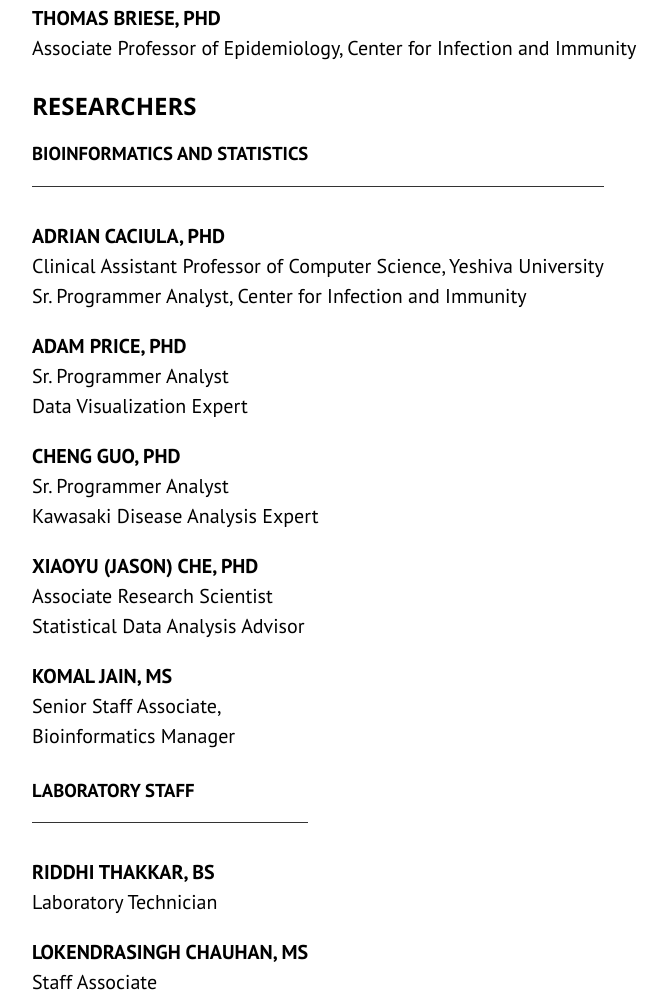
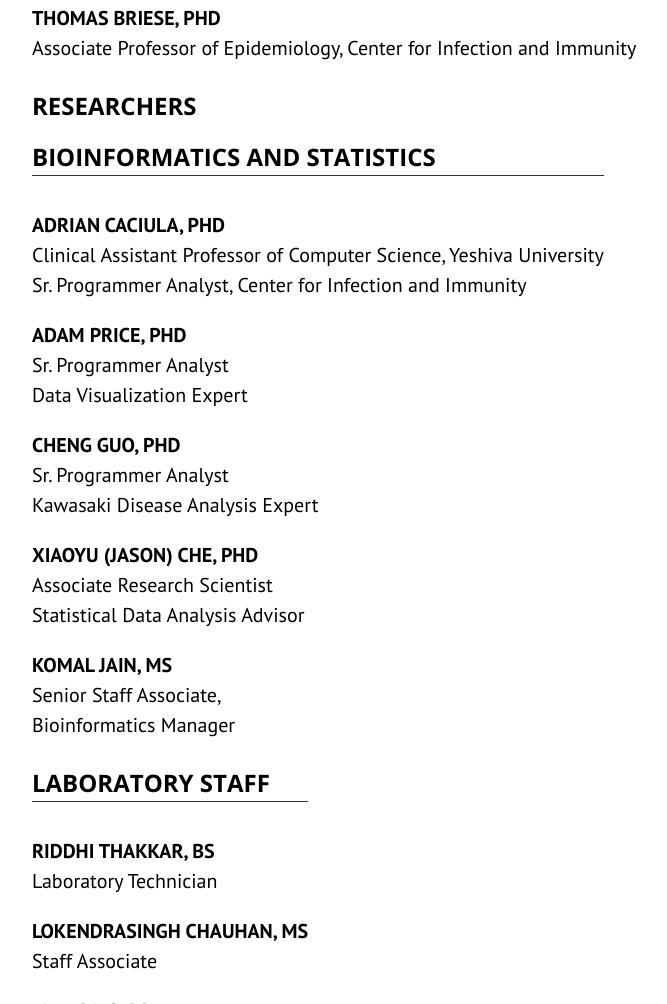
Before and after one commit to ciibioinformatics/ciibioinformatics.github.io, a plain HTML site: page serochip/index.html in a window 1280 px wide. Shown: the part 1140-2144 px from the top of the page, without its empty margins (188-855 px from the left). Drawn offline with nearby package versions, Linux system fonts and the light colour scheme.

Commit message:
Update index.html

```diff
--- a/serochip/index.html
+++ b/serochip/index.html
@@ -123,7 +123,7 @@
 
       <div class="flex-row">
           <div class="flex-item flex-column">
-            <h3 class="add-top-margin">BIOINFORMATICS AND STATISTICS </h3>
+            <h2 class="add-top-margin">BIOINFORMATICS AND STATISTICS </h2>
             <hr>
             <br />
 
@@ -162,7 +162,7 @@
 
          <div class="flex-row">
           <div class="flex-item flex-column">
-            <h3 class="add-top-margin">LABORATORY STAFF</h3>
+            <h2 class="add-top-margin">LABORATORY STAFF</h2>
             <hr>
             <br />
 
```
